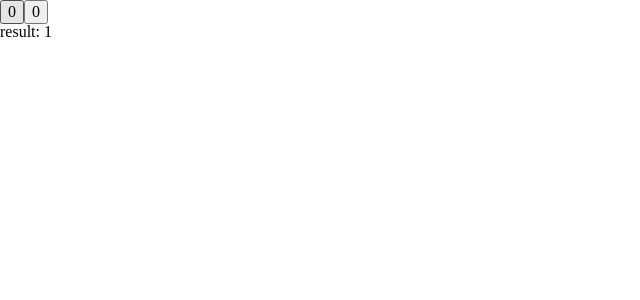
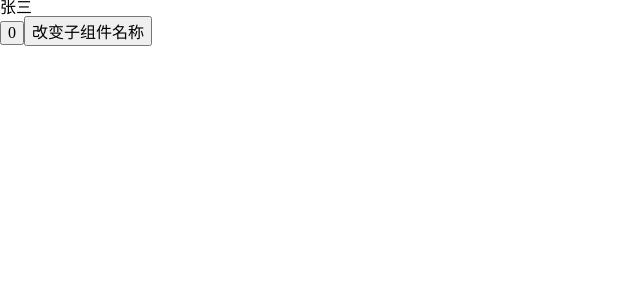
Before and after one commit to zeyuanHong0/react-basic, a React (Create React App) app: page / in a window 1280 px wide. Shown: the top 300 px of the page, without its empty margins (0-640 px from the left). Built offline with nearby package versions, Linux system fonts and the light colour scheme.

Commit message:
React.memo

```diff
--- a/src/App.js
+++ b/src/App.js
@@ -2,7 +2,8 @@
 // import ReactReduxDemo from "./react-redux";
 // import ShoppingCart from "./shopping-cart";
 // import UseReducerDemo from "./useReducer";
-import UseMemoDemo from "./useMemo";
+// import UseMemoDemo from "./useMemo";
+import MemoDemo from "./memo";
 // import { RouterProvider } from "react-router-dom";
 // import router from "./router";
 
@@ -14,7 +15,8 @@ function App() {
       {/* <ShoppingCart /> */}
       {/* <RouterProvider router={router} /> */}
       {/* <UseReducerDemo /> */}
-      <UseMemoDemo />
+      {/* <UseMemoDemo /> */}
+      <MemoDemo />
     </div>
   );
 }
--- /dev/null
+++ b/src/memo/index.jsx
@@ -0,0 +1,22 @@
+import { memo, useState } from "react";
+
+const Child = ({ name }) => {
+  console.log("子组件渲染了");
+  return <div>{name}</div>;
+};
+
+const MemoChile = memo(Child);
+
+const Father = () => {
+  const [count, setCount] = useState(0);
+  const [name, setName] = useState("张三");
+  return (
+    <div>
+      <MemoChile name={name} />
+      <button onClick={() => setCount(count + 1)}>{count}</button>
+      <button onClick={() => setName("李四")}>改变子组件名称</button>
+    </div>
+  );
+};
+
+export default Father;
```
